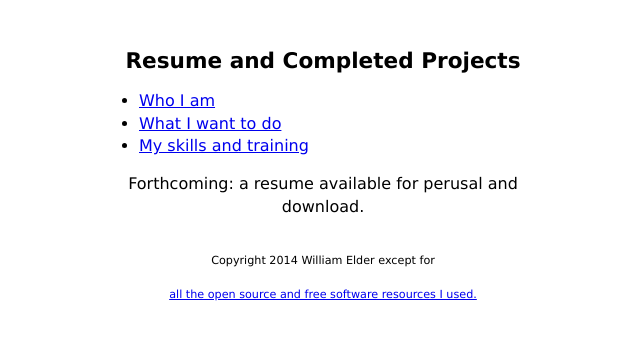
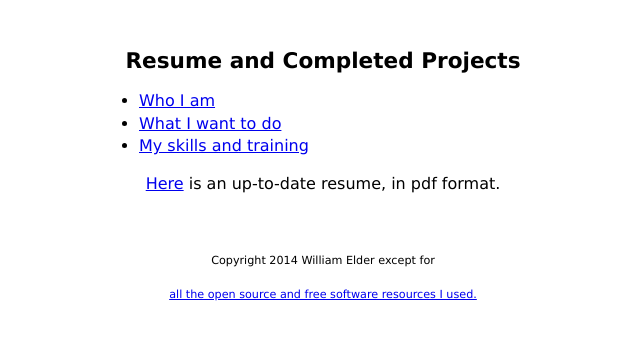
Before and after one commit to welder/seldon, a plain HTML site: page public/resume.html in a window 1280 px wide. Shown: the whole page, without its empty margins (317-957 px from the left). Drawn offline with Linux system fonts and the light colour scheme.

Commit message:
Updated the resume page and added a link to the pdf

```diff
--- a/public/resume.html
+++ b/public/resume.html
@@ -20,7 +20,7 @@
 		</ul>
 	</nav>
 	<p>
-		Forthcoming: a resume available for perusal and download.
+		<a href = "ElderResume.pdf" target = "_blank">Here</a> is an up-to-date resume, in pdf format.
 	</p>
 	<footer>
 		<p>Copyright 2014 William Elder except for</p>
```
